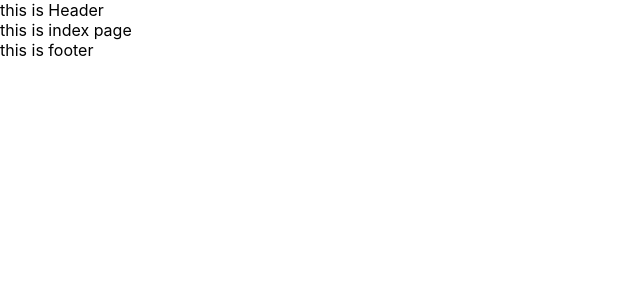
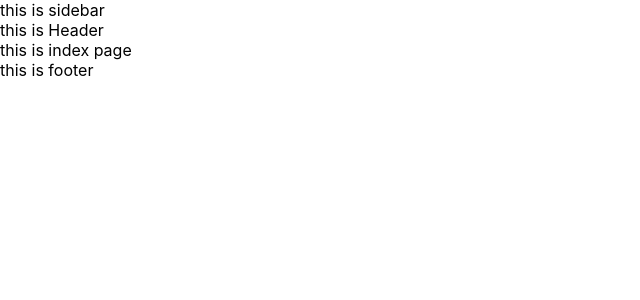
Before and after one commit to ashishmangla0/tickiting, a React (Create React App) app: page / in a window 1280 px wide. Shown: the top 300 px of the page, without its empty margins (0-640 px from the left). Built offline with nearby package versions, Linux system fonts and the light colour scheme.

Commit message:
add sidebar

```diff
--- a/src/components/Layout.js
+++ b/src/components/Layout.js
@@ -1,14 +1,21 @@
 import React from 'react';
 import Header from './Header';
 import Footer from './Footer';
+import Sidebar from './Sidebar';
 const Layout = ({children}) => {
     return (
         <>
-            <Header />
+        <Sidebar/>
+
+        <aside className="aside-right">
+        <Header />
             <main>
                 {children}
             </main>
             <Footer />
+        </aside>
+
+
 
         </>
     )
--- /dev/null
+++ b/src/components/Sidebar.js
@@ -0,0 +1,13 @@
+import React from 'react';
+const Sidebar = () =>{
+return (
+    <>
+    <aside className="aside-left">
+    this is sidebar
+    </aside>
+
+    </>
+)
+}
+
+export default Sidebar
```
